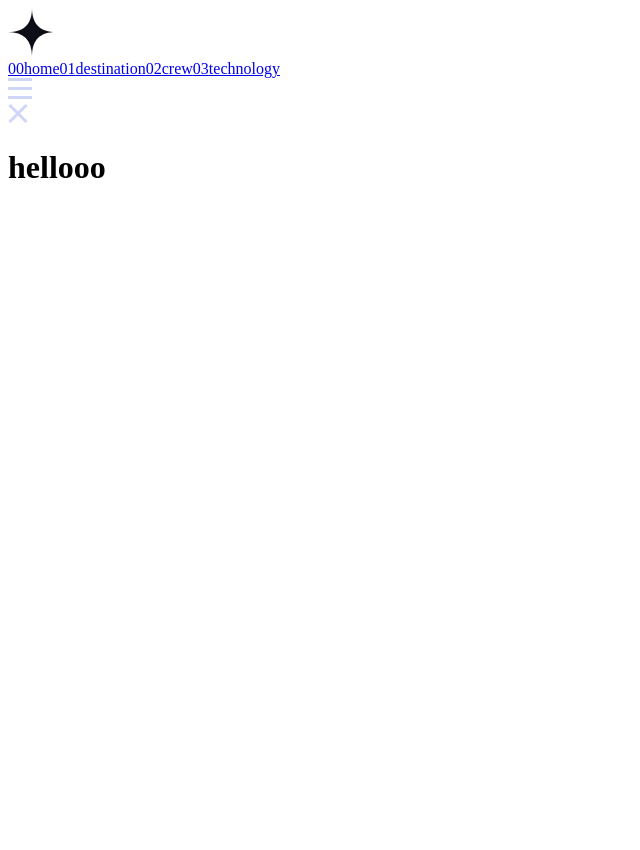
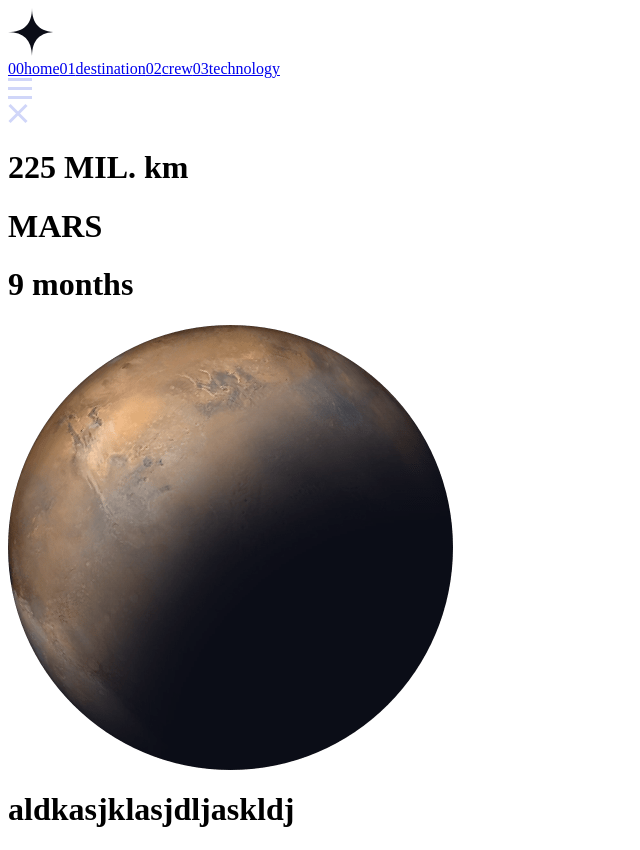
Before and after one commit to Jayceego/space-travel, a Gatsby site: page /destination/Moon in a window 1280 px wide. Shown: the whole page, without its empty margins (0-640 px from the left). Before the commit the page ends 800 px from the top, so only its background shows below. Built offline with nearby package versions, Linux system fonts and the light colour scheme; Gatsby itself is replaced by a stand-in of ours; some packages are replaced by stand-ins of ours.

Commit message:
created md files
finalized md files for each destination pages
created draft template for destination

```diff
--- a/src/components/Navbar.js
+++ b/src/components/Navbar.js
@@ -12,12 +12,12 @@ export default function Navbar() {
 
   const pageLinks = [
     { number: "00", page: "home", path: "/" },
-    { number: "01", page: "destination", path: "/destination/moon/" },
+    { number: "01", page: "destination", path: "/destination/Moon/" },
     { number: "02", page: "crew", path: "/crew/commander/" },
     { number: "03", page: "technology", path: "/technology/launchvehicle/" },
   ]
   return (
-    <div className="absolute">
+    <div className="absolute z-10">
       <div
         className={`${
           visible
@@ -47,7 +47,7 @@ export default function Navbar() {
 
           {/* links */}
           <div
-            className={`sm:flex justify-end text-white gap-[5vw] nav-glass sm:px-[5vw] md:px-[10vw] font-barlow text-navtext ${
+            className={`sm:flex justify-end text-white gap-[5vw] nav-glass sm:px-[5vw] md:px-[10vw] font-barlowC text-navtext ${
               visible
                 ? "block px-0 pl-[5vw] h-screen sm:h-full pt-32"
                 : "hidden"
--- a/src/details/destinations/europa.md
+++ b/src/details/destinations/europa.md
@@ -0,0 +1,8 @@
+---
+title: EUROPA
+distance: 628 MIL. KM
+time: 3 YEARS
+path: ../../images/destination/image-europa.png
+---
+
+The smallest of the four Galilean moons orbiting Jupiter, Europa is a winter lover’s dream. With an icy surface, it’s perfect for a bit of ice skating, curling, hockey, or simple relaxation in your snug wintery cabin.
--- a/src/details/destinations/mars.md
+++ b/src/details/destinations/mars.md
@@ -0,0 +1,8 @@
+---
+title: MARS
+distance: 225 MIL. km
+time: 9 months
+path: ../../images/destination/image-mars.png
+---
+
+Don’t forget to pack your hiking boots. You’ll need them to tackle Olympus Mons, the tallest planetary mountain in our solar system. It’s two and a half times the size of Everest!
--- a/src/details/destinations/moon.md
+++ b/src/details/destinations/moon.md
@@ -1,8 +1,8 @@
 ---
-title: EUROPA
-distance: 628 MIL. KM
-time: 3 YEARS
-path: ../../images/destination/image-europa.png
+title: MOON
+distance: 384,400 km
+time: 3 DAYS
+path: ../../images/destination/image-moon.png
 ---
 
 See our planet as you’ve never seen it before. A perfect relaxing trip away to help regain perspective and come back refreshed. While you’re there, take in some history by visiting the Luna 2 and Apollo 11 landing sites.
--- a/src/details/destinations/titan.md
+++ b/src/details/destinations/titan.md
@@ -0,0 +1,8 @@
+---
+title: TITAN
+distance: 1.6 BIL. km
+time: 7 YEARS
+path: ../../images/destination/image-titan.png
+---
+
+The only moon known to have a dense atmosphere other than Earth, Titan is a home away from home (just a few hundred degrees colder!). As a bonus, you get striking views of the Rings of Saturn.
--- a/src/pages/destination/Moon.js
+++ b/src/pages/destination/Moon.js
@@ -1,13 +1,13 @@
 import React from "react"
 import Layout from "../../components/Layout"
+import Destination from "../../templates/destination-template"
 
 export default function Moon() {
   return (
     <Layout>
       <div className="absolute top-0 w-screen h-full bg-center bg-no-repeat bg-cover -z-10 bg-destinationMobile sm:bg-destinationTablet md:bg-destinationDesktop"></div>
-      <div className=" mx-9">
-        <h1 className="text-5xl text-white ">hellooo</h1>
-      </div>
+      <Destination />
+      <div className=" mx-9"></div>
     </Layout>
   )
 }
--- a/src/pages/index.js
+++ b/src/pages/index.js
@@ -11,7 +11,7 @@ export default function IndexPage({ data }) {
       <div className="grid items-end h-screen grid-rows-2 text-center lg:text-left lg:grid-rows-none lg:grid-cols-2 justify-items-center ">
         {/* contents */}
         <div className="grid justify-center sm:h-screen place-items-center lg:place-items-start lg:pb-32 sm:justify-between sm:content-end ">
-          <h3 className="text-base font-normal leading-none text-primary-blue sm:text-xl md:text-head5 font-barlow">
+          <h3 className="text-base font-normal leading-none text-primary-blue sm:text-xl md:text-head5 font-barlowC">
             {homeData[0].frontmatter.quote}
           </h3>
           <h1 className="font-normal leading-snug text-white font-bellefair text-8xl sm:text-head1">
--- /dev/null
+++ b/src/templates/destination-template.js
@@ -0,0 +1,41 @@
+import { graphql, useStaticQuery } from "gatsby"
+import React from "react"
+import { GatsbyImage } from "gatsby-plugin-image"
+
+export default function Destination() {
+  const data = useStaticQuery(graphql`
+    query MyQuery {
+      allMarkdownRemark(skip: 1) {
+        nodes {
+          html
+          frontmatter {
+            distance
+            time
+            title
+            path {
+              childImageSharp {
+                gatsbyImageData
+              }
+            }
+          }
+        }
+      }
+    }
+  `)
+  const { time, title, distance, path } =
+    data.allMarkdownRemark.nodes[0].frontmatter
+  return (
+    <div>
+      {/* <GatsbyImage
+        image={planetImg.childImageSharp.gatsbyImageData}
+        alt="Planet"
+      /> */}
+
+      <h1 className="text-white text-9xl">{distance}</h1>
+      <h1 className="text-white text-9xl">{title}</h1>
+      <h1 className="text-white text-9xl">{time}</h1>
+      <GatsbyImage image={path.childImageSharp.gatsbyImageData} />
+      <h1 className="text-6xl text-white">aldkasjklasjdljaskldj</h1>
+    </div>
+  )
+}
--- a/tailwind.config.js
+++ b/tailwind.config.js
@@ -15,7 +15,8 @@ module.exports = {
 
       fontFamily: {
         bellefair: ["Bellefair", "serif"],
-        barlow: ["Barlow Condensed", "sans-serif"],
+        barlowC: ["Barlow Condensed", "sans-serif"],
+        barlow: ["Barlow", "sans-serif"],
       },
 
       fontSize: {
```
